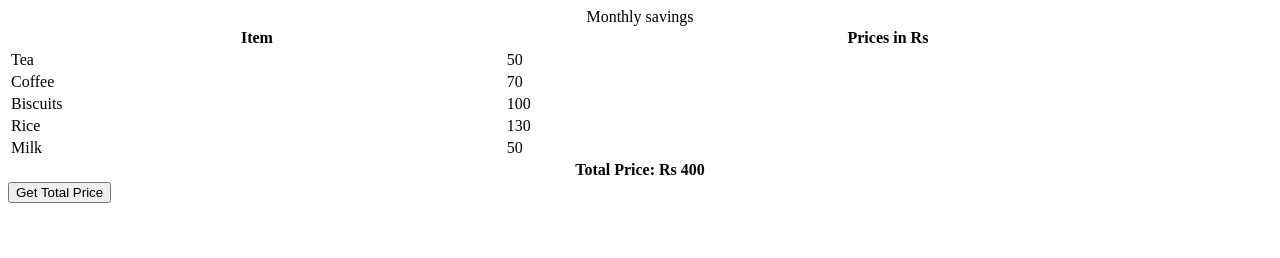
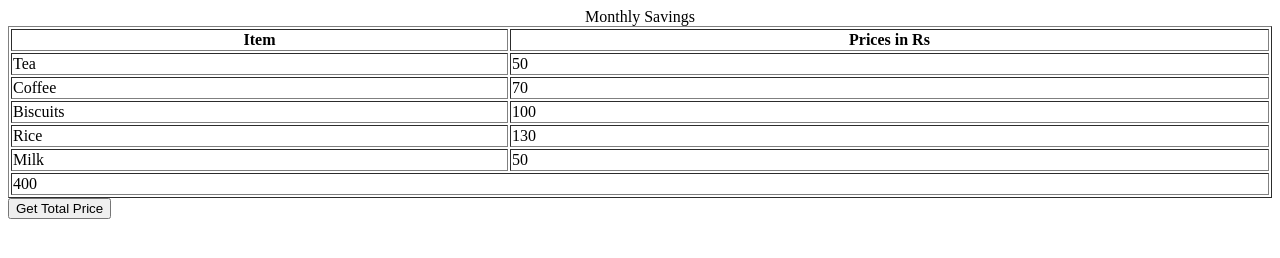
Before and after one commit to acciojob/grofers-checkout-mohdminhaj12w33-dot, a website: page main.html in a window 1280 px wide. Both pictures are taken after a click on the button "Get Total Price". Drawn offline with Linux system fonts and the light colour scheme.

Commit message:
created a submission

```diff
--- a/main.html
+++ b/main.html
@@ -1,45 +1,42 @@
 <!DOCTYPE html>
-
-<html>
-
+<html lang="en">
 <head>
+    <meta charset="UTF-8">
+    <title>Grofers Checkout</title>
     <link rel="stylesheet" href="styles.css">
 </head>
 
 <body>
-    <!-- the entire body must be written by student -->
-    <table style="width: 100%">
-    <caption>
-      Monthly savings
-    </caption>
+    <table border="1" width="100%">
+        <caption>Monthly Savings</caption>
+
         <tr>
             <th>Item</th>
             <th>Prices in Rs</th>
         </tr>
+
         <tr>
             <td class="item">Tea</td>
-      <td class="price">50</td>
+            <td class="prices">50</td>
         </tr>
         <tr>
             <td class="item">Coffee</td>
-      <td class="price">70</td>
+            <td class="prices">70</td>
         </tr>
         <tr>
             <td class="item">Biscuits</td>
-      <td class="price">100</td>
+            <td class="prices">100</td>
         </tr>
         <tr>
             <td class="item">Rice</td>
-      <td class="price">130</td>
+            <td class="prices">130</td>
         </tr>
         <tr>
             <td class="item">Milk</td>
-      <td class="price">50</td>
+            <td class="prices">50</td>
         </tr>
     </table>
-    <script type="text/javascript" src="./script.js">
-</script>
 
+    <script src="./script.js"></script>
 </body>
-
 </html>
--- a/script.js
+++ b/script.js
@@ -1,33 +1,28 @@
 const getSumBtn = document.createElement("button");
-getSumBtn.append("Get Total Price");
+getSumBtn.innerText = "Get Total Price";
 document.body.appendChild(getSumBtn);
 
 const getSum = () => {
-  // Select all price cells
-  const prices = document.querySelectorAll(".price");
+  const prices = document.querySelectorAll(".prices");
   let total = 0;
 
   prices.forEach(price => {
     total += Number(price.textContent);
   });
 
+  // Prevent duplicate answer
+  if (document.getElementById("ans")) return;
+
   const table = document.querySelector("table");
+  const row = document.createElement("tr");
+  const cell = document.createElement("td");
 
-  // Prevent duplicate total row
-  if (document.getElementById("total-row")) return;
+  cell.id = "ans";
+  cell.colSpan = 2;
+  cell.innerText = total;
 
-  // Create total row
-  const totalRow = document.createElement("tr");
-  totalRow.id = "total-row";
-
-  const totalCell = document.createElement("td");
-  totalCell.colSpan = 2;
-  totalCell.textContent = `Total Price: Rs ${total}`;
-  totalCell.style.fontWeight = "bold";
-  totalCell.style.textAlign = "center";
-
-  totalRow.appendChild(totalCell);
-  table.appendChild(totalRow);
+  row.appendChild(cell);
+  table.appendChild(row);
 };
 
 getSumBtn.addEventListener("click", getSum);
```
Lines whose indentation alone changed are shown as unchanged.
